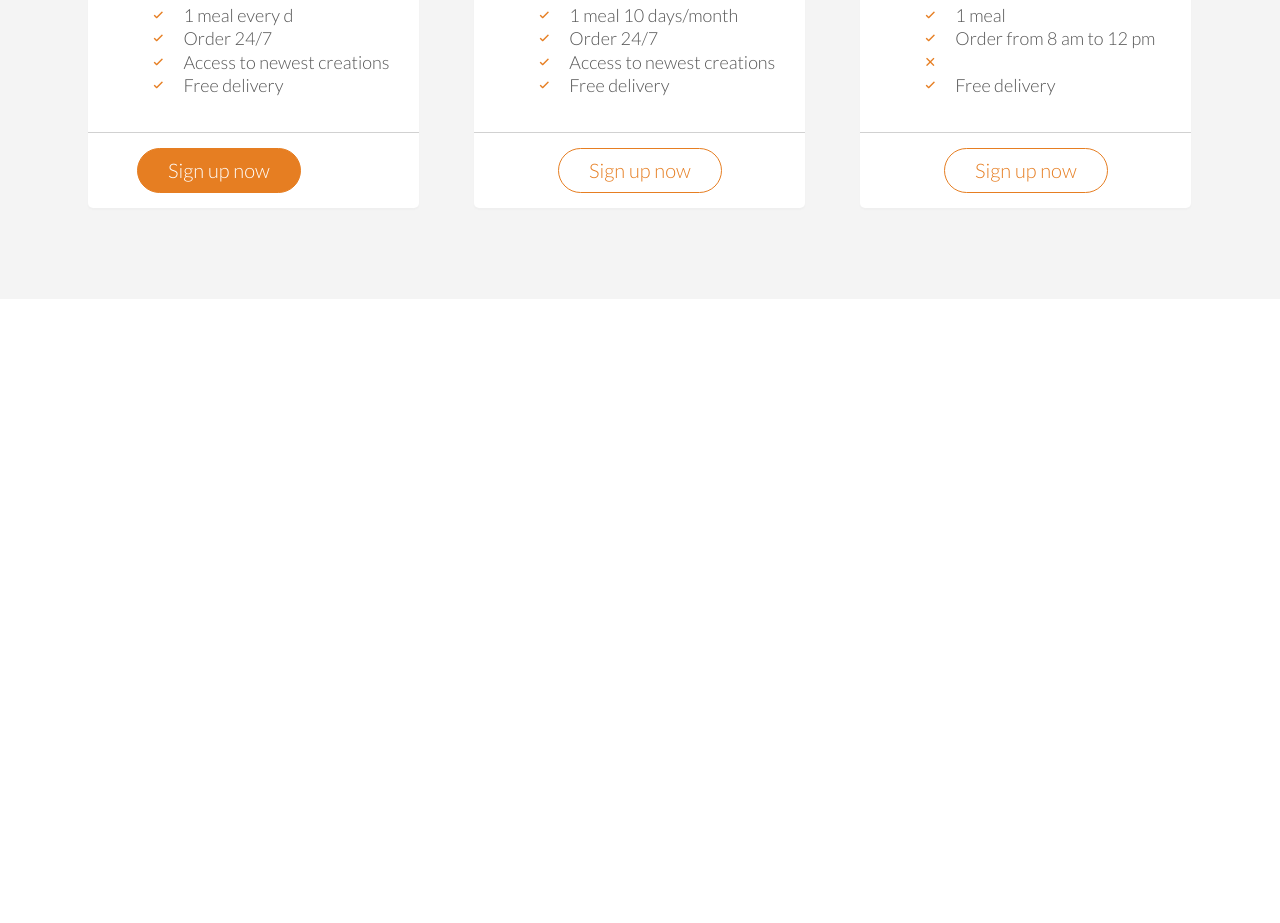
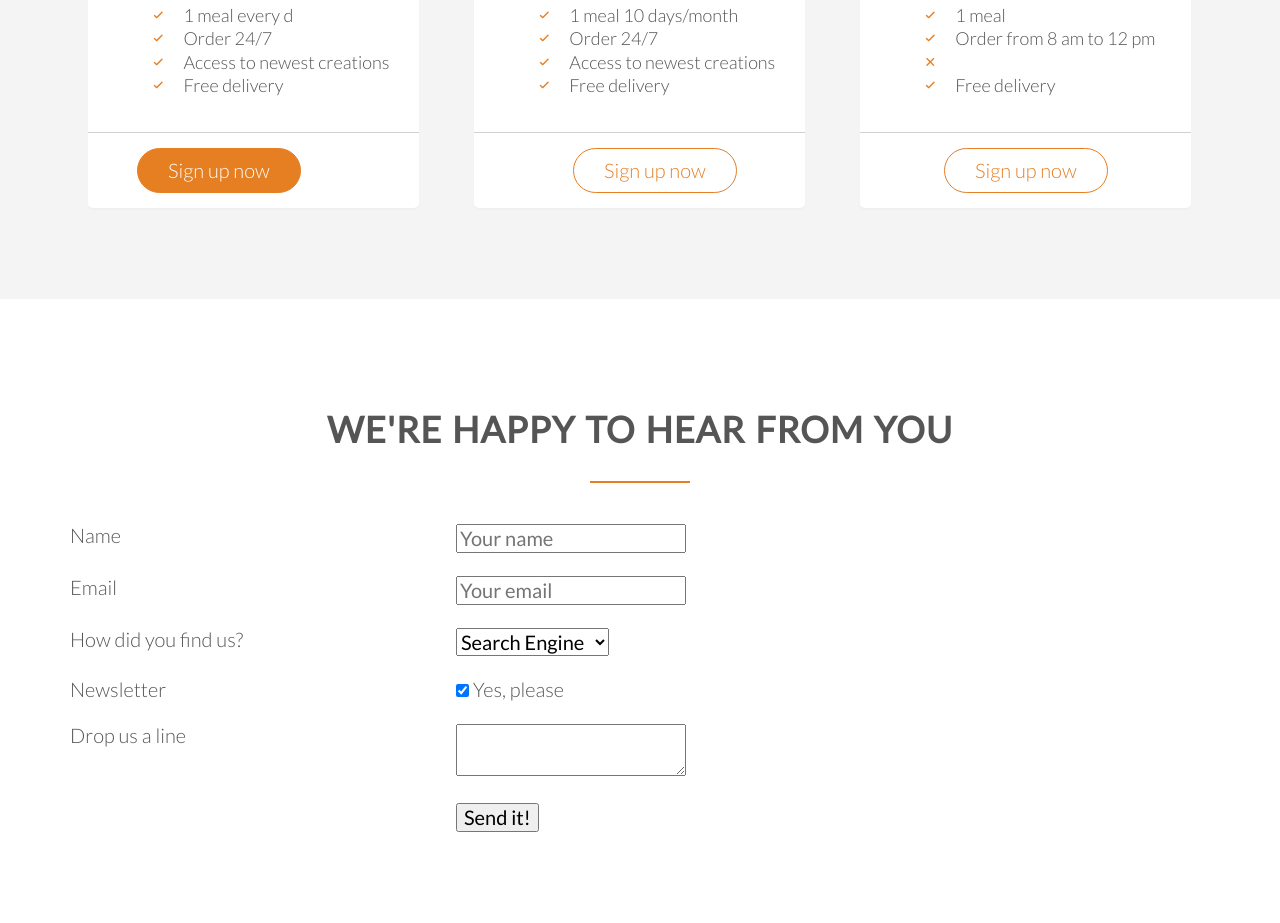
Before and after one commit to savaseso/Omnifood, a plain HTML site: page index.html in a window 1280 px wide. Shown: the part 4078-5001 px from the top of the page. Before the commit the page ends 4377 px from the top, so only its background shows below. Drawn offline with nearby package versions, Linux system fonts and the light colour scheme.

Commit message:
make the outline for the form section

```diff
--- a/index.html
+++ b/index.html
@@ -271,7 +271,7 @@
                              </ul>
                          </div>
                          <div>
-                             <a href="#" class="btn btn-ghost">Sign up now</a>
+                             <a href="#" class="btn btn-ghost" id="button">Sign up now</a>
                          </div>
                     </div>
                 </div>
@@ -297,5 +297,67 @@
                     </div>
            </div>
        </section>
+       <section class="section-form">
+           <div class="row">
+               <h2>WE'RE HAPPY TO HEAR FROM YOU</h2>
+           </div>
+           <div class="row">
+                <form action="#" method="POST" class="contact-form">
+                    <div class="row">
+                        <div class="col span-1-of-3">
+                            <label for="name">Name</label>
+                        </div>
+                        <div class="col span-2-of-3">
+                            <input type="text" name="name" id="name" placeholder="Your name" required>
+                        </div>
+                    </div>
+                    <div class="row">
+                        <div class="col span-1-of-3">
+                            <label for="email">Email</label>
+                        </div>
+                        <div class="col span-2-of-3">
+                            <input type="email" name="email" id="email" placeholder="Your email" required>
+                        </div>
+                    </div>
+                    <div class="row">
+                        <div class="col span-1-of-3">
+                            <label for="find-us">How did you find us?</label>
+                        </div>
+                        <div class="col span-2-of-3">
+                            <select name="find-us" id="find-us">
+                                <option value="friends">Friends</option>
+                                <option value="search"selected>Search Engine</option>
+                                <option value="ad" >Advertisement</option>
+                                <option value="other">Other</option>
+                            </select>
+                        </div>
+                    </div>
+                    <div class="row">
+                            <div class="col span-1-of-3">
+                                <label>Newsletter</label>
+                            </div>
+                            <div class="col span-2-of-3">
+                                <input type="checkbox" name="news" id="news" checked> Yes, please
+                            </div>
+                    </div>
+                    <div class="row">
+                            <div class="col span-1-of-3">
+                                <label>Drop us a line</label>
+                            </div>
+                            <div class="col span-2-of-3">
+                                <textarea name="message" placeholder="Your message"> </textarea>
+                            </div>
+                    </div>
+                    <div class="row">
+                            <div class="col span-1-of-3">
+                                <label>&nbsp;</label>
+                            </div>
+                            <div class="col span-2-of-3">
+                                <input type="submit" value="Send it!">
+                            </div>
+                    </div>
+                </form>
+           </div>
+       </section>
     </body>
 </html>
```
